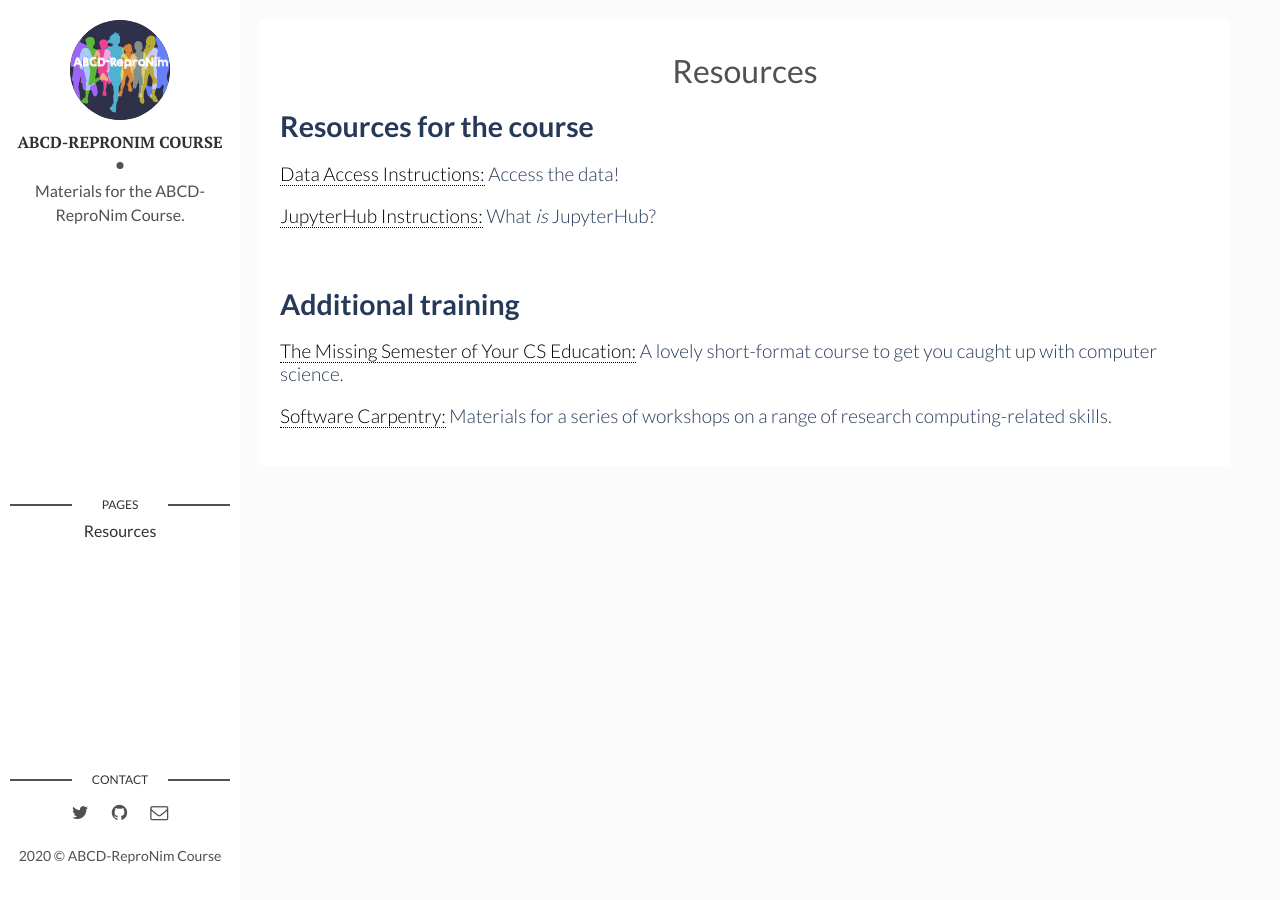
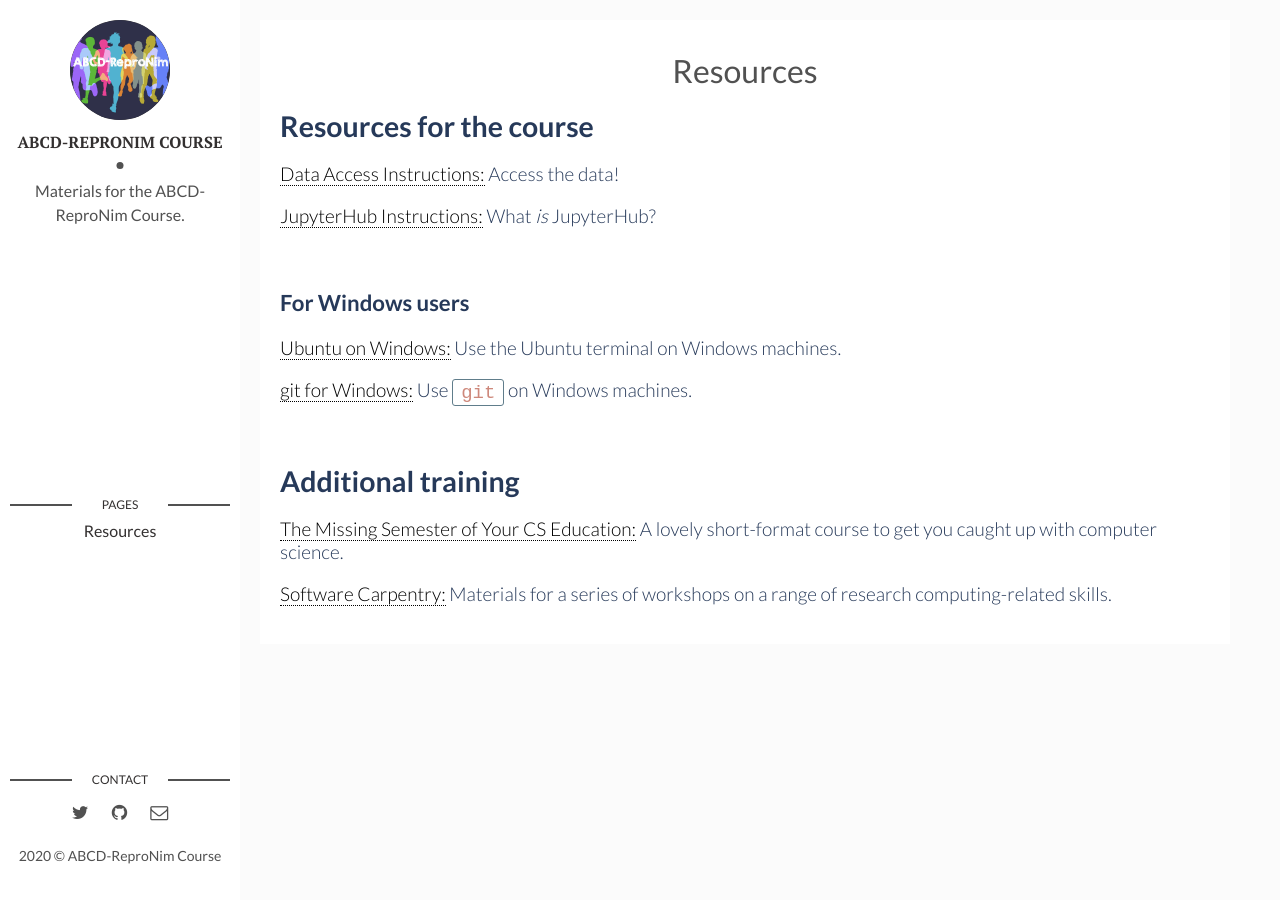
Before and after one commit to ABCD-ReproNim/materials, a Jekyll site: the page built from misc/_posts/2015-10-10-resources.md, in a window 1280 px wide. Built offline with Jekyll 4.4.1, drawn with Linux system fonts in a browser that asks for light colours.

Commit message:
Add Windows section.

```diff
--- a/misc/_posts/2015-10-10-resources.md
+++ b/misc/_posts/2015-10-10-resources.md
@@ -15,6 +15,14 @@ tags: []
 
 <br/>
 
+### For Windows users
+
+[Ubuntu on Windows:](https://www.microsoft.com/en-us/p/ubuntu/9nblggh4msv6) Use the Ubuntu terminal on Windows machines.
+
+[git for Windows:](https://gitforwindows.org/) Use `git` on Windows machines.
+
+<br/>
+
 ## Additional training
 
 [The Missing Semester of Your CS Education:](https://missing.csail.mit.edu) A lovely short-format course to get you caught up with computer science.
```
